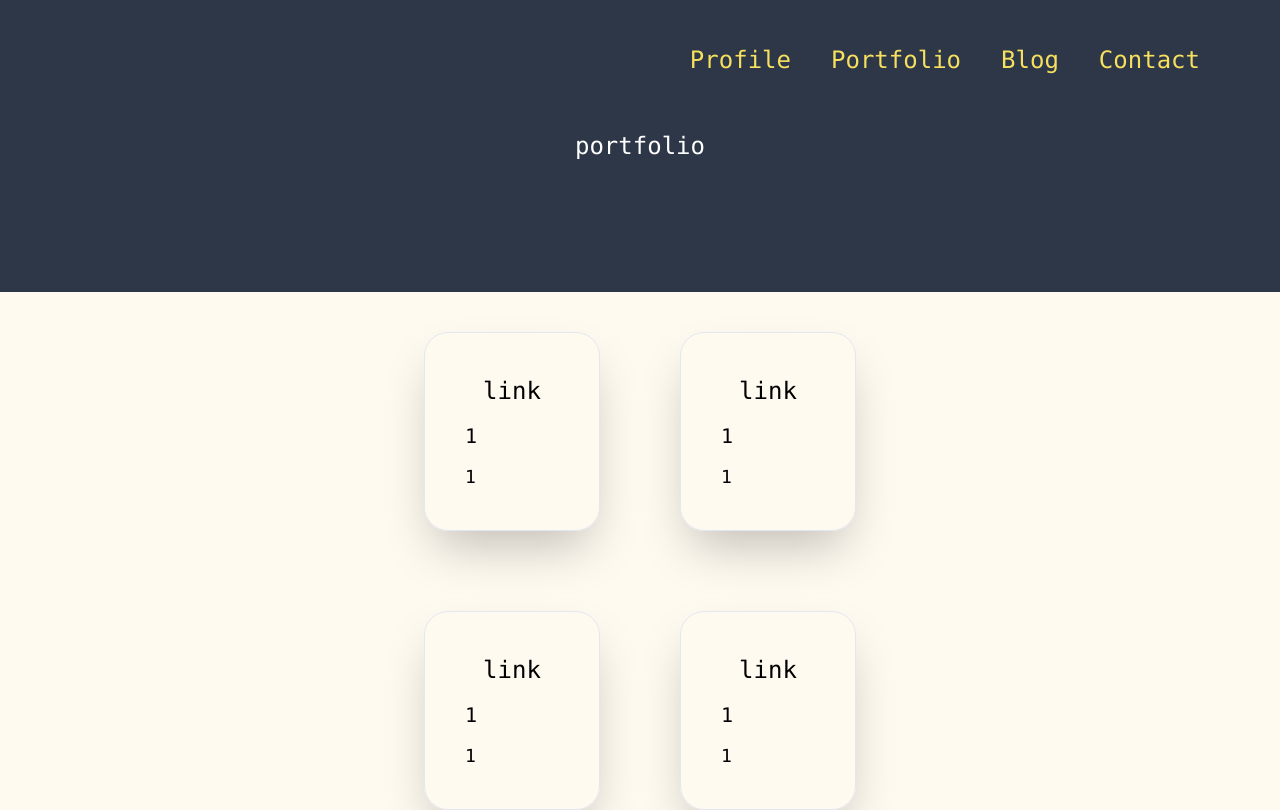
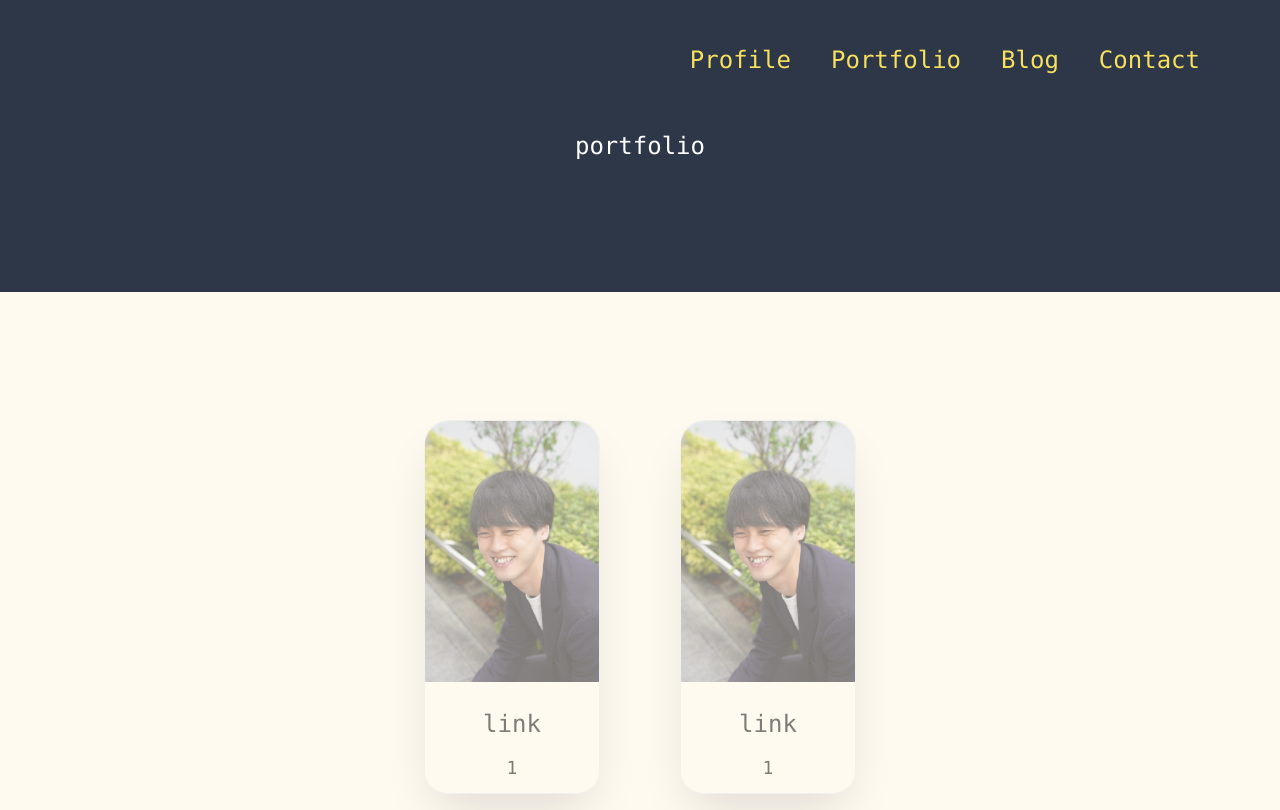
Before and after one commit to sRRRs-7/My_protfolio, a Next.js app: page /portfolio in a window 1280 px wide. Shown: the top 810 px of the page. Built offline with nearby package versions, Linux system fonts and the light colour scheme.

Commit message:
first commit

```diff
--- a/components/Blog.tsx
+++ b/components/Blog.tsx
@@ -19,9 +19,8 @@ function Blog() {
         </div>
         <div className='grid grid-cols-2 grid-flow-row mr-64 ml-20 px-64'>
           {blogs.blog.map((b) => (
-            <div className='m-10'>
+            <div className='m-10' key={b.id}>
               <div
-                id={b.id}
                 className='space-y-3 border rounded-3xl shadow-2xl p-10 hover:bg-blue-100 cursor-pointer'
                 onClick={() => event_handler(b.id)}
               >
--- a/pages/contact.tsx
+++ b/pages/contact.tsx
@@ -25,7 +25,7 @@ function contact() {
               <div className='flex justify-center'>
                 <img src='profile2.jpg' alt='profile' width={300} className='rounded-l-3xl' />
                 <div className='flex flex-col md:flex-row md:max-w-3xl rounded-r-3xl bg-white shadow-2xl'>
-                  <div className='p-6 flex flex-col justify-start'>
+                  <div className='p-12 flex flex-col justify-start'>
                     <h5 className='flex justify-center text-gray-900 text-2xl font-serif'>
                       佐藤 亮介
                     </h5>
@@ -41,7 +41,7 @@ function contact() {
                     <p className='text-gray-700 text-base mb-4 font-serif'>
                       -work : freelance engineer
                     </p>
-                    <div className='flex ml-auto p-2 mt-8 space-x-5'>
+                    <div className='flex ml-auto p-2 mt-10 space-x-5'>
                       <p>
                         <Link href='https://www.youtube.com/channel/UC-F1geS98nNWsD2z3aj7XAw'>
                           <a>
--- a/pages/portfolio.tsx
+++ b/pages/portfolio.tsx
@@ -1,10 +1,18 @@
+import { link } from 'fs';
+import { useRouter } from 'next/router';
 import React, { useState } from 'react';
+import { Url } from 'url';
 import Footer from '../components/Footer';
 import Header from '../components/Header';
 import JsonPortfolio from '../portfolio.json';
 
 function portfolio() {
   const [portfolios, _] = useState(JsonPortfolio);
+  const router = useRouter();
+
+  const clickHandler = (link: string) => {
+    router.push(link);
+  };
 
   return (
     <>
@@ -16,16 +24,21 @@ function portfolio() {
           <Footer />
         </div>
 
-        <div className='grid grid-cols-2 grid-flow-row mx-64 px-32'>
+        <div className='grid grid-cols-2 grid-flow-row mx-64 px-32 mt-16'>
           {portfolios.portfolio.map((b) => (
-            <div className='m-10'>
-              <div
-                id={b.id}
-                className='space-y-3 border rounded-3xl shadow-2xl p-10 hover:bg-blue-100 cursor-pointer'
-              >
-                <h1 className='text-2xl font-mono text-center'>{b.link}</h1>
-                <h1 className='text-xl font-mono'>{b.image}</h1>
-                <h1 className='text-lg font-mono'>{b.contents}</h1>
+            <div className='mx-10 my-16' key={b.id} onClick={() => clickHandler(b.link)}>
+              <div className='space-y-3 border rounded-3xl shadow-2xl hover:bg-blue-100 cursor-pointer opacity-50 hover:opacity-100'>
+                <img
+                  src='profile2.jpg'
+                  alt='portfolio'
+                  width={400}
+                  height={300}
+                  className={`rounded-t-3xl`}
+                />
+                <div className='text-center p-3 space-y-3'>
+                  <h1 className='text-2xl font-mono text-center'>{b.link}</h1>
+                  <h1 className='text-lg font-mono'>{b.contents}</h1>
+                </div>
               </div>
             </div>
           ))}
```
